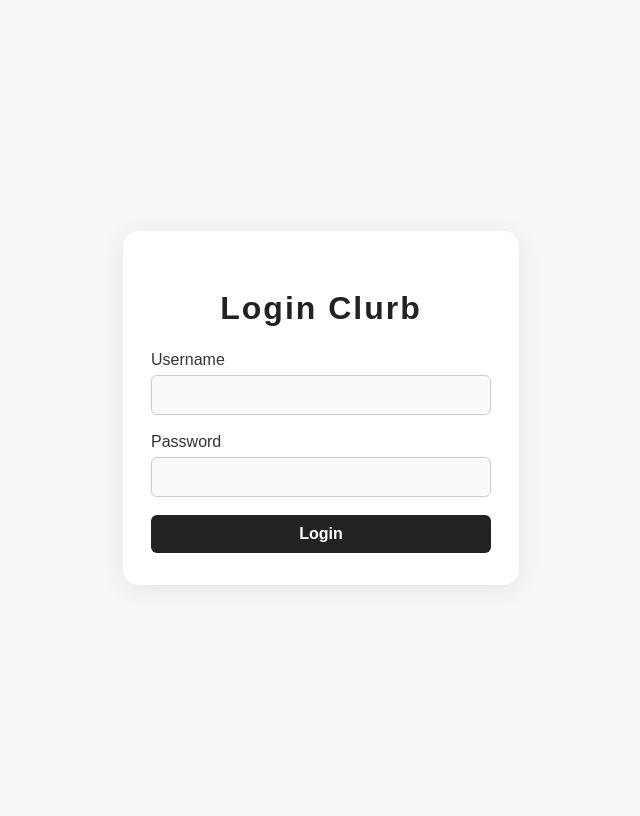
After one commit to parashrbb/In-The-Clurb, a PHP site: page /login.php in a window 1280 px wide. The commit adds this page. Shown: the whole page, without its empty margins (319-959 px from the left). Run offline with PHP 8.4, Linux system fonts and the light colour scheme; the visitor is signed in with stand-in values (Sample User, id 1).

Commit message:
posttest 3

```diff
--- /dev/null
+++ b/login.php
@@ -0,0 +1,132 @@
+<?php
+session_start();
+
+if (!isset($_SESSION['username'])) {
+    header("Location: dashboard.php");
+    exit();
+}
+
+$error = "";
+if ($_SERVER['REQUEST_METHOD'] === 'POST') {
+    $username = $_POST['username'];
+    $password = $_POST['password'];
+
+    // Ganti dengan validasi yang sesuai
+    if ($username === 'Paras' && $password === '092') {
+        $_SESSION['username'] = $username;
+        header("Location: dashboard.php");
+        exit();
+    } else {
+        $error = "Username atau password salah.";
+    }
+}
+?>
+
+<!DOCTYPE html>
+<html lang="en">
+<head>
+    <meta charset="UTF-8">
+    <title>Login Clurb</title>
+    <meta name="viewport" content="width=device-width, initial-scale=1.0">
+    <style>
+        body {
+            background: #f7f7f7;
+            font-family: 'Poppins', sans-serif;
+            display: flex;
+            align-items: center;
+            justify-content: center;
+            min-height: 100vh;
+        }
+        .login-container {
+            background: #fff;
+            padding: 32px 28px;
+            border-radius: 16px;
+            box-shadow: 0 4px 24px rgba(0,0,0,0.08);
+            width: 100%;
+            max-width: 340px;
+            display: flex;
+            flex-direction: column;
+            align-items: center;
+        }
+        .login-container h2 {
+            margin-bottom: 24px;
+            font-size: 2rem;
+            font-weight: 600;
+            letter-spacing: 2px;
+            color: #222;
+        }
+        .login-container form {
+            width: 100%;
+            display: flex;
+            flex-direction: column;
+        }
+        .login-container label {
+            font-size: 1rem;
+            margin-bottom: 6px;
+            color: #333;
+            font-weight: 500;
+        }
+        .login-container input[type="text"],
+        .login-container input[type="password"] {
+            padding: 10px 12px;
+            margin-bottom: 18px;
+            border: 1px solid #ccc;
+            border-radius: 6px;
+            font-size: 1rem;
+            background: #fafafa;
+            transition: border 0.2s;
+        }
+        .login-container input[type="text"]:focus,
+        .login-container input[type="password"]:focus {
+            border-color: #222;
+            outline: none;
+        }
+        .login-container button {
+            padding: 10px 0;
+            background: #222;
+            color: #fff;
+            border: none;
+            border-radius: 6px;
+            font-size: 1rem;
+            font-weight: 600;
+            cursor: pointer;
+            transition: background 0.2s;
+        }
+        .login-container button:hover {
+            background: #444;
+        }
+        .error-message {
+            color: #d32f2f;
+            margin-bottom: 16px;
+            font-size: 0.98rem;
+            text-align: center;
+        }
+        @media (max-width: 500px) {
+            .login-container {
+                padding: 20px 8px;
+                border-radius: 8px;
+            }
+            .login-container h2 {
+                font-size: 1.4rem;
+            }
+        }
+    </style>
+</head>
+<body>
+    <div class="login-container">
+        <h2>Login Clurb</h2>
+        <?php if (!empty($error)): ?>
+            <div class="error-message"><?php echo $error; ?></div>
+        <?php endif; ?>
+        <form method="post" action="">
+            <label for="username">Username</label>
+            <input type="text" id="username" name="username" required autocomplete="username">
+
+            <label for="password">Password</label>
+            <input type="password" id="password" name="password" required autocomplete="current-password">
+
+            <button type="submit">Login</button>
+        </form>
+    </div>
+</body>
+</html>
```
Also changed, not shown: dashboard.php (renamed from index.html, +7 -0 lines), index.php (added, +11 -0 lines).
